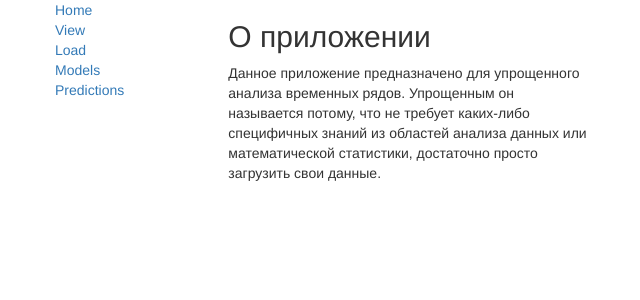
After one commit to bob2708/flask-app, a Flask app: template templates/home.html in a window 1280 px wide. The commit adds this page. Shown: the top 300 px of the page, without its empty margins (0-640 px from the left). Run offline with Flask 2, Linux system fonts and the light colour scheme; the template is opened without the code that fills it, so the values that code supplies are empty; parts of the project's set-up code (start-up, migrations or seed data) failed here and were passed over; some libraries are stand-ins or nearby versions.

Commit message:
Edit home page & some fixes

```diff
--- a/app.py
+++ b/app.py
@@ -20,7 +20,6 @@ plot_intervals = False
 df = update_covid_data()
 df = handle_missing_values(df)
 models, data, mean_std = training_models(df)
-print(models[0])
 app = Flask(__name__)
 
 def load_from_file(file):
@@ -45,7 +44,6 @@ def view():
 		max_number = str(len(df.columns))
 		if request.method == 'POST':
 			target_col = int(request.form['column']) - 1
-			#models, data = training_models(df, target_col)
 			basic_plot(df, target_col)
 			window_size = int(request.form['window_size'])
 	else:
@@ -62,11 +60,11 @@ def view():
 	return render_template(
 		'view.html', basic_img='static/basic.png', moving_avg_img='static/moving_avg.png', decompose_img = 'static/decompose.png',
 		cur_target=target_col+1, max_col=max_number, max_row=(df.shape[0]/5), window_size=window_size
-		)
+	)
 
 @app.route('/home')
 def home():
-	return render_template('base.html')
+	return render_template('home.html')
 
 @app.route('/load', methods=['GET', 'POST'])
 def load():
@@ -80,19 +78,24 @@ def load():
 @app.route('/models', methods=['GET', 'POST'])
 def model():
 	global models, mult, data, mult_data, plot_anomalies, plot_intervals, cur_col, mean_std
+
 	if request.method == 'POST':
 		plot_intervals = request.form.get('intervals')
 		plot_anomalies = request.form.get('anomalies')
+
 	tscv = TimeSeriesSplit(n_splits=5)
 	errors = []
 	ens_train_df = pd.DataFrame()
 	ens_test_df = pd.DataFrame()
+
+	# Update column if changed
 	if target_col != cur_col:
 		cur_col = target_col
 		models, data, mean_std = training_models(df, target_col)
 		if df.shape[1] > 1:
 			mult, mult_data = train_lr_mult(df, target_col)
 
+	# Bulid all models (except multivariate and emsemble)
 	idx = 0
 	for model in models:
 		if 'Linear' in str(model):
@@ -111,9 +114,8 @@ def model():
 		ens_test_df[str(model).split('(')[0]] = prediction[0]
 		idx += 1
 
+	# Bulid multivariate model if possible
 	if df.shape[1] > 1:
-		#mult, mult_data = train_lr_mult(df, target_col)
-
 		error, prediction = plotModelResults(
 			mult,
 			X_train=mult_data[0], X_test=mult_data[1],
@@ -122,17 +124,19 @@ def model():
 			plot_anomalies=plot_anomalies,
 			plot_intervals=plot_intervals,
 			tscv=tscv, name='Multivariate model'
-			)
+		)
 
+	# Bulid ensemble model
 	errors.insert(0,
 		plotModelResults(
 			models[ens_idx],
-			X_train=ens_train_df, X_test=ens_test_df,
+			X_train=ens_train_df.iloc[:, :-1], X_test=ens_test_df.iloc[:, :-1],
 			y_train=data[2], y_test=data[3],
 			mean_std = mean_std, tscv=tscv
 			)[0]
 		)
 
+	# Choose the best model
 	best_model = models[errors.index(min(errors[:-1]))]
 	best_model_idx = models.index(best_model)
 	if best_model_idx != 0:
@@ -152,12 +156,14 @@ def predictions():
 	if request.method == 'POST':
 		prediction_steps = int(request.form['steps'])
 
+	# Update column if changed
 	if target_col != cur_col:
 		cur_col = target_col
 		models, data, mean_std = training_models(df, target_col)
 		if df.shape[1] > 1:
 			mult, mult_data = train_lr_mult(df, target_col)
 
+	# Calculate predictions (except multivariate and ensemble)
 	col_data, data_mean, data_std = feature_extraction(df, target_col)
 	predictions = pd.DataFrame()
 	idx, lasso_idx = 0, 0
@@ -177,12 +183,12 @@ def predictions():
 		idx += 1
 
 	# Ensemble prediction
-	prediction = models[ens_idx].predict(predictions)
+	prediction = models[ens_idx].predict(predictions.iloc[:, :-1])
 	df_predicted = pd.DataFrame(df.iloc[:, target_col].append(pd.Series(prediction, index=predictions.index)))
 
 	plot_ml_predictions(df_predicted, models[ens_idx], prediction_steps)
 
-	# Multivariate predictions
+	# Collect predictions on all columns
 	all_predictions = pd.DataFrame()
 	for col in range(df.shape[1]):
 		col_data, data_mean, data_std = feature_extraction(df, col)
@@ -192,6 +198,7 @@ def predictions():
 		prediction = full['y'][-prediction_steps:]*data_std[0]+data_mean[0]
 		all_predictions[df.columns[col]] = prediction
 
+	# Multivariate prediction if possible
 	if df.shape[1] > 1:
 		all_predictions = all_predictions.drop([all_predictions.columns[target_col]], axis=1)
 		mult_pred = mult.predict(all_predictions)
--- a/templates/base.html
+++ b/templates/base.html
@@ -7,29 +7,24 @@
   <link rel="stylesheet" href="https://maxcdn.bootstrapcdn.com/bootstrap/3.3.7/css/bootstrap.min.css">
   <script src="https://ajax.googleapis.com/ajax/libs/jquery/1.12.4/jquery.min.js"></script>
   <script src="https://maxcdn.bootstrapcdn.com/bootstrap/3.3.7/js/bootstrap.min.js"></script>
-
-  <!-- Добавление дополнительного статического CSS файла -->
 </head>
 
 <body>
-
   <div class="container-fluid">
-
     <div class="row">
       <div class="col-sm-2">
       <ul class="sidebar-nav">
-        <li><a href="{{ url_for('index') }}">Home</a></li>
-        <li><a href="{{ url_for('view') }}">View</a></li>
-        <li><a href="{{ url_for('load') }}">Load</a></li>
-        <li><a href="{{ url_for('model') }}">Models</a></li>
-        <li><a href="{{ url_for('predictions') }}">Predictions</a></li>
+        <a href="{{ url_for('index') }}">Home</a><br>
+        <a href="{{ url_for('view') }}">View</a><br>
+        <a href="{{ url_for('load') }}">Load</a><br>
+        <a href="{{ url_for('model') }}">Models</a><br>
+        <a href="{{ url_for('predictions') }}">Predictions</a><br>
       </ul>
       </div>
       <div class="col-sm-10 ">
       {% block content %}{% endblock %}
       </div>
     </div>
-
   </div>
 </body>
 </html>
--- /dev/null
+++ b/templates/home.html
@@ -0,0 +1,6 @@
+{% extends "base.html" %}
+
+{% block content %}
+<h2>О приложении</h2>
+<p style="width:35%">Данное приложение предназначено для упрощенного анализа временных рядов. Упрощенным он называется потому, что не требует каких-либо специфичных знаний из областей анализа данных или математической статистики, достаточно просто загрузить свои данные.</p>
+{% endblock %}
```
Also changed, not shown: models.py (+10 -14 lines), static/moscow_daily_cases.txt (+2 -2 lines).
